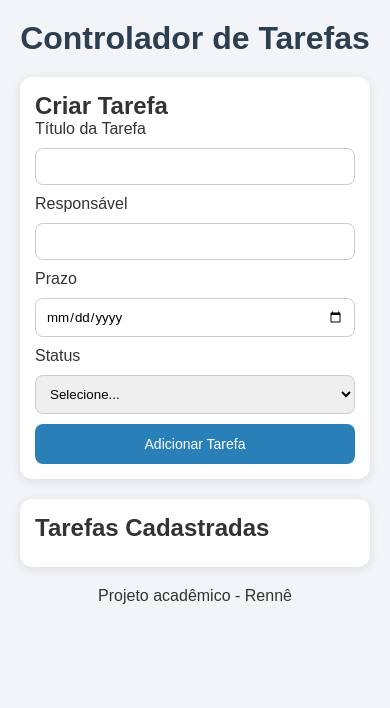
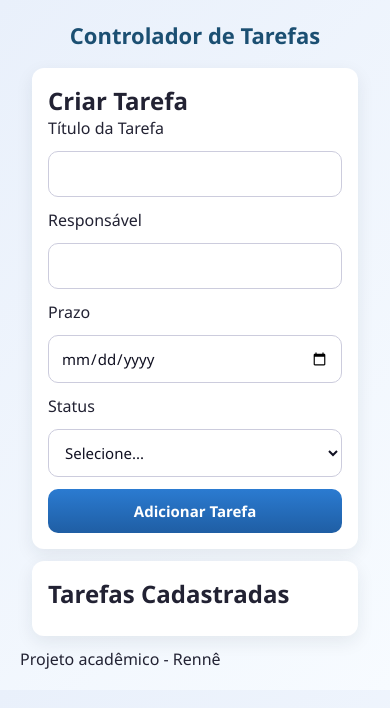
Before and after one commit to RenneLM/Controlador-de-Tarefas, a plain HTML site: page index.html in a window 390 px wide. Drawn offline with Linux system fonts and the light colour scheme.

Commit message:
Refactor CSS for improved styling and layout
Updated CSS styles for layout, buttons, and responsiveness.

```diff
--- a/style.css
+++ b/style.css
@@ -1,105 +1,84 @@
-* {
-    margin: 0;
-    padding: 0;
-    box-sizing: border-box;
-    font-family: Arial, Helvetica, sans-serif;
+/* 01: Reset básico: remove margens e padding padrão, define box-sizing e fonte */
+* { margin: 0; padding: 0; box-sizing: border-box; font-family: "Segoe UI", Arial, sans-serif; }
+
+/* 02: Estilo do body: fundo em degradê claro e padding geral */
+body { background: linear-gradient(135deg, #e9f0fb, #f7fbff); padding: 20px; color: #223; }
+
+/* 03: Cabeçalho: centraliza conteúdo */
+header { text-align: center; margin-bottom: 18px; }
+
+/* 04: Título principal (h1) */
+h1 { color: #1b4f72; font-size: 28px; }
+
+/* 05: Cartões (cards) usados para agrupar formulário e lista */
+.card {
+  background: #ffffff;                 /* 05.1: Fundo branco para destacar do body */
+  padding: 24px;                       /* 05.2: Espaçamento interno */
+  border-radius: 12px;                 /* 05.3: Cantos arredondados */
+  box-shadow: 0 6px 18px rgba(30,40,50,0.08); /* 05.4: Sombra suave para profundidade */
+  margin: 12px auto;                   /* 05.5: Espaçamento externo e centralização */
+  max-width: 720px;                    /* 05.6: Largura máxima para leitura confortável */
 }
 
-body {
-    background: #f2f4f7;
-    color: #333;
-    padding: 20px;
+/* 06: Card específico para login com margem maior */
+.login-card { margin-top: 80px; text-align: center; }
+
+/* 07: Texto informativo do login */
+.info-login { margin-top: 10px; color: #556; font-size: 14px; }
+
+/* 08: Estilização de formulários: organização em coluna com gaps */
+form { display: flex; flex-direction: column; gap: 12px; }
+
+/* 09: Inputs e selects: padding, borda, radius e transição */
+input, select {
+  padding: 12px; border: 1px solid #ccd; border-radius: 10px; transition: border-color 0.18s ease;
+  background: #fff; color: #112; font-size: 15px;
 }
 
-header, footer {
-    text-align: center;
-    margin-bottom: 20px;
+/* 10: Foco em inputs e selects para acessibilidade visual */
+input:focus, select:focus { outline: none; border-color: #2b7bd1; box-shadow: 0 0 0 3px rgba(43,123,209,0.08); }
+
+/* 11: Botões padrão */
+button {
+  padding: 12px 14px; border-radius: 10px; border: none; cursor: pointer;
+  background: linear-gradient(180deg,#2b7bd1,#1f5ea4); color: white; font-weight: 600; font-size: 16px;
 }
 
-h1 {
-    color: #2c3e50;
+/* 12: Hover nos botões */
+button:hover { filter: brightness(0.95); transform: translateY(-1px); }
+
+/* 13: Lista de tarefas sem marcador */
+#taskList { list-style: none; margin-top: 10px; }
+
+/* 14: Item da lista (cada tarefa) */
+.task-item {
+  display: flex; justify-content: space-between; align-items: center;
+  background: #f4f8ff; padding: 14px; border-radius: 10px; margin-bottom: 10px;
+  border: 1px solid #e2eaf8;
 }
 
-.card {
-    background: #fff;
-    padding: 20px;
-    border-radius: 12px;
-    box-shadow: 0 2px 10px rgba(0,0,0,0.1);
-    margin-bottom: 20px;
+/* 15: Container das informações textuais da tarefa */
+.task-info { display: flex; flex-direction: column; gap: 4px; }
+
+/* 16: Texto secundário em itens */
+.task-info span { font-size: 14px; color: #334; }
+
+/* 17: Botão de remover estilizado */
+.remove-btn {
+  background: #d6453b; color: #fff; border: none; padding: 8px 12px; border-radius: 8px; cursor: pointer;
 }
 
-form {
-    display: flex;
-    flex-direction: column;
-    gap: 10px;
+/* 18: Hover no botão de remover */
+.remove-btn:hover { background: #b7372a; }
+
+/* 19: Ajustes para telas pequenas (responsividade) */
+@media (max-width: 600px) {
+  /* 19.1: Cards com margem reduzida e padding menor */
+  .card { margin: 12px; padding: 16px; }
+  /* 19.2: Texto menor nos títulos para caber melhor na tela */
+  h1 { font-size: 22px; }
+  /* 19.3: Ajuste no layout dos itens da lista: coluna quando necessário */
+  .task-item { flex-direction: column; align-items: flex-start; gap: 8px; }
+  /* 19.4: Botões com tamanho ajustado */
+  button { font-size: 15px; width: 100%; }
 }
-
-input, select {
-    padding: 10px;
-    border: 1px solid #ccc;
-    border-radius: 8px;
-}
-
-input:focus, select:focus {
-    border-color: #2980b9;
-    outline: none;
-}
-
-button {
-    padding: 12px;
-    background: #2980b9;
-    color: white;
-    border: none;
-    cursor: pointer;
-    border-radius: 8px;
-    font-size: 16px;
-    transition: 0.2s;
-}
-
-button:hover {
-    background: #1f6a92;
-}
-
-#taskList {
-    list-style: none;
-    margin-top: 10px;
-}
-
-.task-item {
-    background: #e8eef3;
-    padding: 10px;
-    border-radius: 8px;
-    margin-bottom: 8px;
-    display: flex;
-    justify-content: space-between;
-    align-items: center;
-}
-
-.task-info {
-    display: flex;
-    flex-direction: column;
-}
-
-.remove-btn {
-    background: #c0392b;
-    padding: 6px 10px;
-    border-radius: 6px;
-    color: white;
-    border: none;
-    cursor: pointer;
-}
-
-.remove-btn:hover {
-    background: #922b21;
-}
-
-/* Responsividade */
-@media (max-width: 600px) {
-    .card {
-        padding: 15px;
-    }
-
-    button {
-        font-size: 14px;
-    }
-}
```
